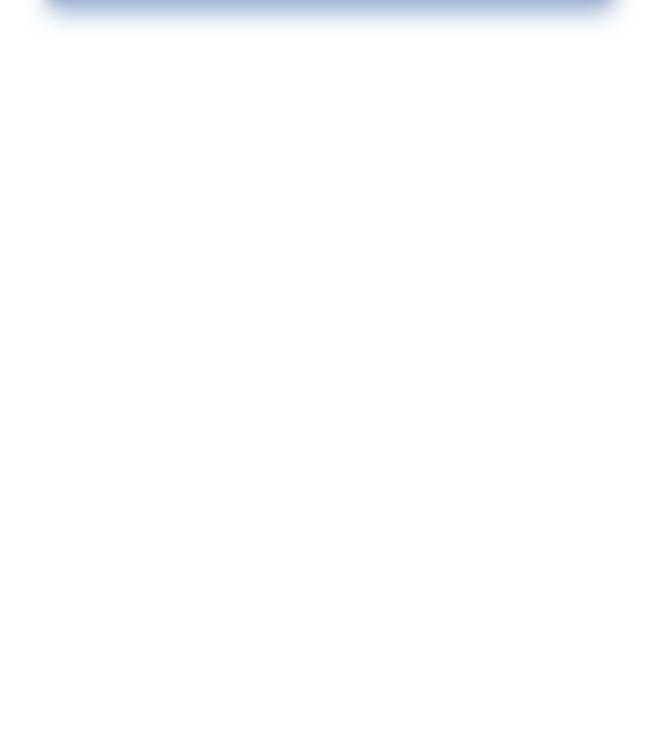
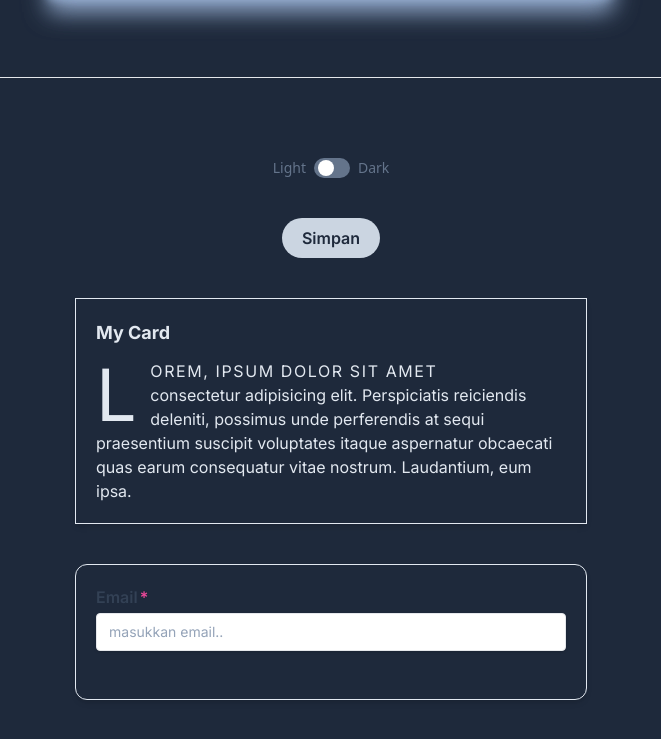
Before and after one commit to fifa0903/swk, a website: page public/index.html in a window 1280 px wide. Shown: the part 1757-2496 px from the top of the page, without its empty margins (309-970 px from the left). Before the commit the page ends 2138 px from the top, so only its background shows below. Drawn offline with nearby package versions, Linux system fonts and the light colour scheme; a web font is replaced by a local one.

Commit message:
tailwind

```diff
--- a/public/index.html
+++ b/public/index.html
@@ -1,5 +1,5 @@
 <!DOCTYPE html>
-<html lang="en">
+<html lang="en" class="dark">
 
 <head>
     <meta charset="UTF-8">
@@ -12,6 +12,7 @@
     <script src="https://cdn.tailwindcss.com"></script>
     <script>
         tailwind.config = {
+            darkMode: 'class',
             theme: {
                 extend: {
                     spacing: {
@@ -32,14 +33,17 @@
             },
         };
     </script>
-    <!-- <style type="text/tailwindcss">
-        *{
+    <style type="text/tailwindcss">
+        #toggle:checked ~ label div.toggle-circle {
+            @apply translate-x-3;
+        }
+        /* *{
         border: 1px solid red;
-    }
-    </style> -->
+    }  */
+    </style>
 </head>
 
-<body>
+<body class="dark:bg-slate-800 dark:text-slate-100">
     <h1 class="text-8xl m-10 text-center font-bold">Mari Belajar <span class="bg-gradient-to-r from-blue-500 to-teal-400 bg-clip-text text-transparent">TailwindCSS</span></h1>
     <section class="mb-10 bg-gradient-to-r from-blue-300 via-blue-600 to-blue-900">
         <h2 class="font-bold text-blue-700 text-center bg-yellow-200">spacing</h2>
@@ -79,7 +83,40 @@
         <!-- <div class="w-full h-full bg-blue-400 mix-blend-soft-light"></div> -->
         <div class="w-[200px] h-[200px] bg-white/700 m-auto backdrop-blur-sm rounded-full"></div>
     </div>
+    <hr class="my-20">
+    <div class="flex justify-center">
+        <span class="text-sm text-slate-500 mr-2">Light</span>
+        <input type="checkbox" id="toggle" class="hidden"/>
+        <label for="toggle">
+            <div class="w-9 h-5 rounded-full flex items-center p-1 cursor-pointer bg-slate-500">
+                <div class="w-4 h-4 bg-white rounded-full toggle-circle"> </div>
+            </div>
+        </label>
+        <span class="text-sm text-slate-500 ml-2">Dark</span>
+    </div>
+    <button class="my-10 dark:bg-slate-300 dark:text-slate-800 dark:hover:text-slate-900 dark:hover:bg-slate-100 dark:ring-slate-400 dark:focus:bg-slate-50 dark:focus:text-slate-950 bg-sky-500 px-5 py-2 rounded-full text-white font-semibold font-inter block mx-auto hover:bg-sky-600 active:bg-sky-700 focus:ring focus:ring-sky-300">Simpan</button>
+    <div class="max-w-lg my-10 border dark:hover:bg-slate-300 border-slate-200 mx-auto p-5 shadow-md font-inter hover:bg-sky-500 group">
+         <h5 class="font-bold dark:group-hover:text-slate-800  dark:text-slate-200 text-slate-700 text-lg mb-3 group-hover:text-white">My Card</h5>
+         <p class="text-slate-600 dark:group-hover:text-slate-800 dark:text-slate-200 group-hover:text-white selection:bg-lime-300 selection:text-slate-200 first-line:uppercase first-line:tracking-widest first-letter:text-7xl first-letter:float-left first-letter:mr-3">Lorem, ipsum dolor sit amet consectetur adipisicing elit. Perspiciatis reiciendis deleniti, possimus unde perferendis at sequi praesentium suscipit voluptates itaque aspernatur obcaecati quas earum consequatur vitae nostrum. Laudantium, eum ipsa.</p>
+    </div>
+    <div class="mx-auto shadow-md rounded-xl dark:text-slate-200 max-w-lg p-5 font-inter border border-slate-200">
+        <form action="">
+            <label for="email" class="block">
+                <span class="block font-semibold mb-1 text-slate-700 after:content-['*'] after:text-pink-500 after:ml-0.5">Email</span>
+                <input type="email" id="email" placeholder="masukkan email.." class="px-3 py-2 border shadow rounded w-full block text-sm placeholder:text-slate-400 focus:outline-none focus:ring-1 focus:ring-sky-500 focus:border-sky-500 invalid:text-pink-700 invalid:focus:ring-pink-700m invalid:focus:border-pink-700 peer">
+                <p class="text-sm m-1 text-pink-700 invisible peer-invalid:visible">Email tidak valid</p>
+            </label>
+        </form>
+    </div>
     <div class="mb-96"></div>
+    <script>
+        const checkbox = document.querySelector('#toggle');
+        const html = document.querySelector('html');
+
+        checkbox.addEventListener('click', function () {
+            checkbox.checked ? html.classList.add('dark') : html.classList.remove('dark');
+        });
+    </script>
 </body>
 
 </html>
```
